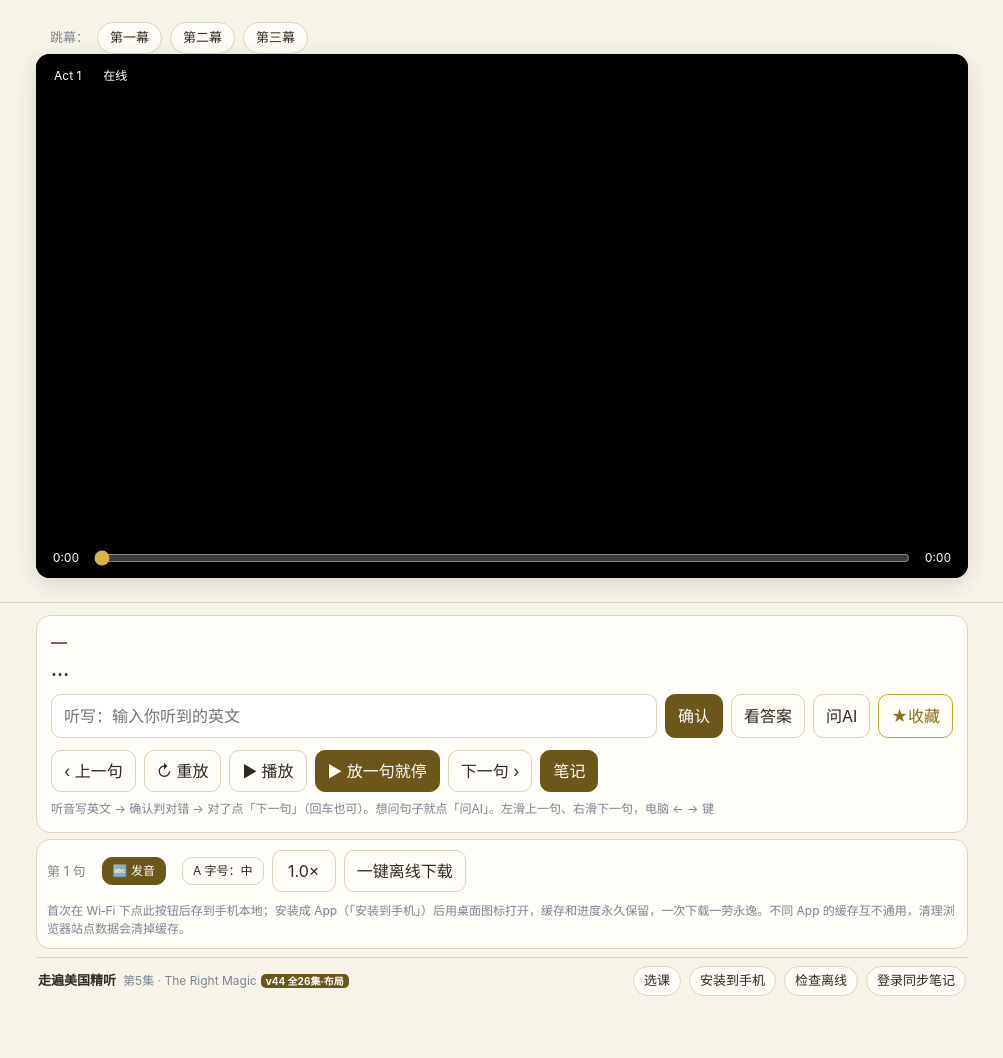
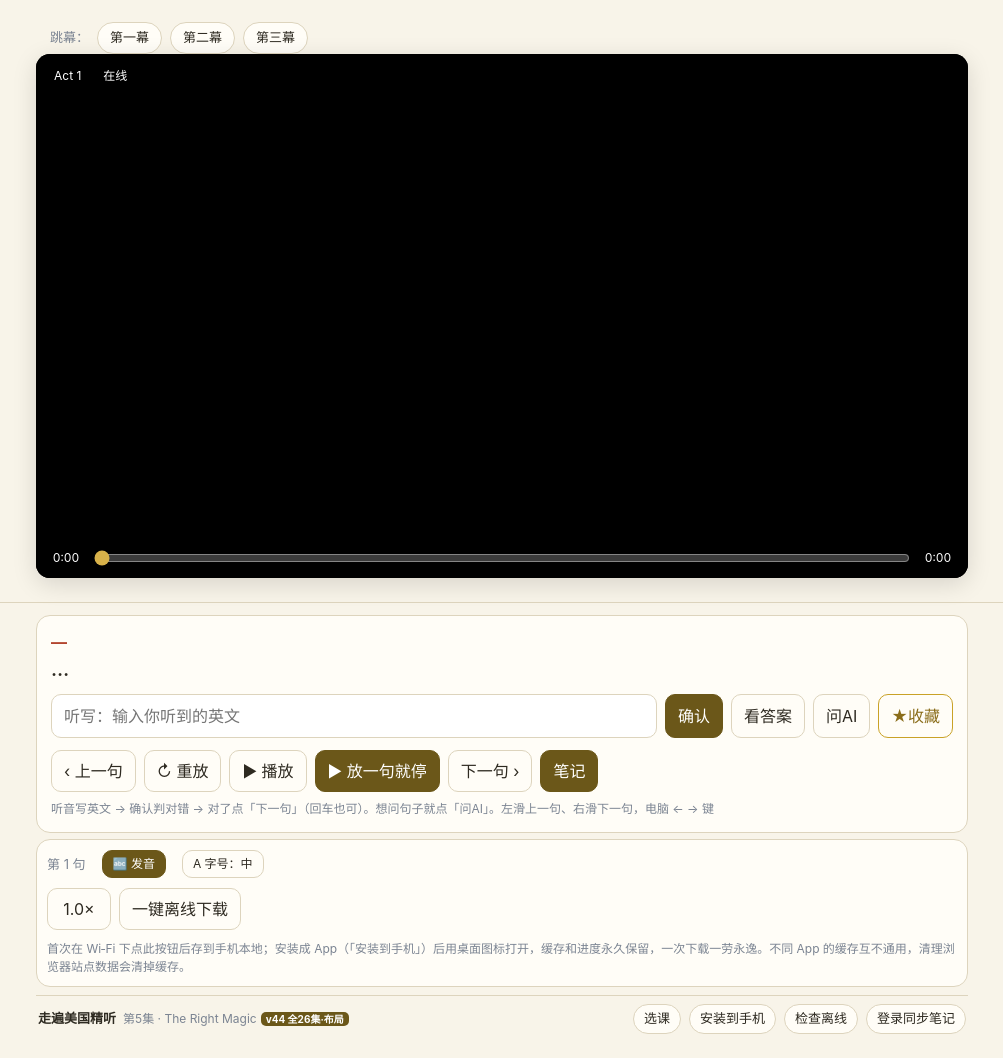
Before and after one commit to a462316565/fam-sharp-site, a plain HTML site: page index.html in a window 1280 px wide. Shown: the whole page, without its empty margins (138-1141 px from the left). Before the commit the page ends 1020 px from the top, so only its background shows below. Drawn offline with Linux system fonts and the light colour scheme; no server answers; a script that the page names is missing.

Commit message:
v44 布局调整+登录改workbuddy域名

```diff
--- a/styles.css
+++ b/styles.css
@@ -91,6 +91,7 @@ body.hide-ph .rich .anno .ph{visibility:hidden}
 .fav-empty{font-size:12px;color:var(--muted)}
 .hint{font-size:12px;color:var(--muted);margin-top:8px}
 .controls{display:flex;gap:8px;align-items:center;flex-wrap:wrap;margin-top:14px;background:var(--card);border:1px solid var(--line);border-radius:14px;padding:10px}
+.controls .card-head{flex-basis:100%;margin-bottom:2px}
 .big{min-width:64px}
 .sub-toggle{min-width:56px}
 .sub-toggle.on{background:var(--gold);color:#fff;border-color:var(--gold)}
```
